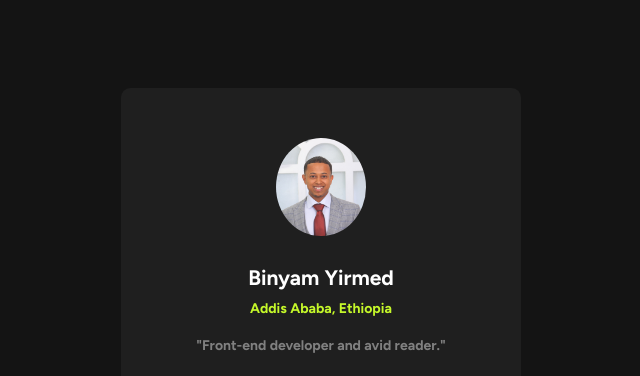
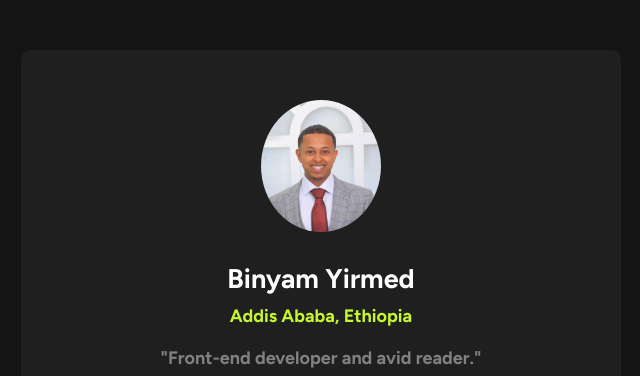
Before and after one commit to binyamyd/Social-Links-Profile, a plain HTML site: page index.html in a window 1536 px wide. Shown: the top 376 px of the page, without its empty margins (447-1087 px from the left). Drawn offline with Linux system fonts and the light colour scheme.

Commit message:
responsiveness

```diff
--- a/style.css
+++ b/style.css
@@ -73,6 +73,25 @@ body {
   margin-top: 20px;
 }
 
+@media screen and (min-width: 1440px) {
+  .container {
+    background-color: hsl(0, 0%, 12%);
+    color: hsl(0, 0%, 100%);
+    height: 700px;
+    width: 600px;
+    text-align: center;
+    font-size: 18px;
+  }
+  .profile_container img {
+    width: 120px;
+    margin-bottom: 25px;
+  }
+  .inner_container {
+    width: 550px;
+    margin: 50px auto;
+  }
+}
+
 .attribution a {
   color: hsl(228, 45%, 44%);
 }
```
